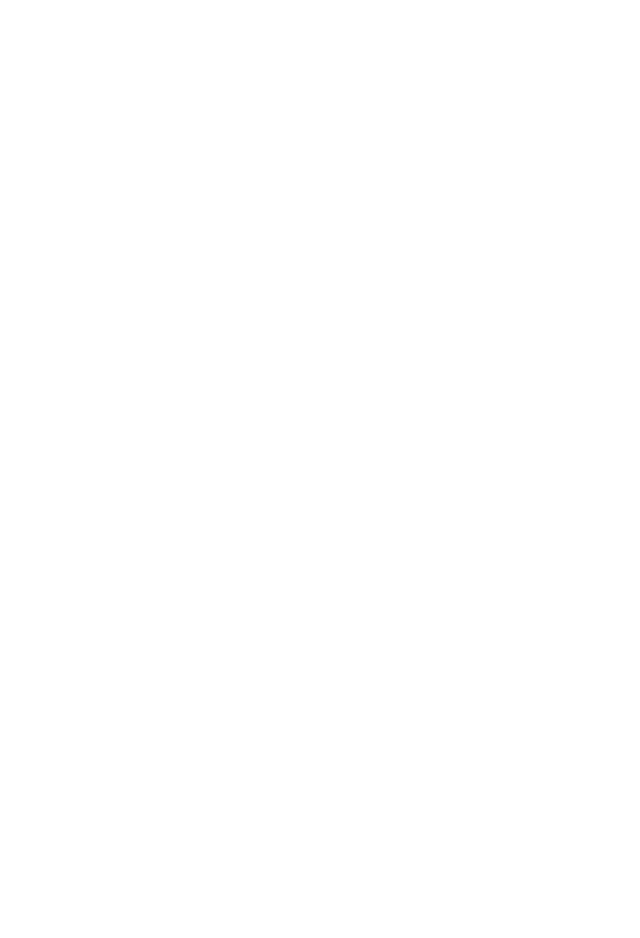
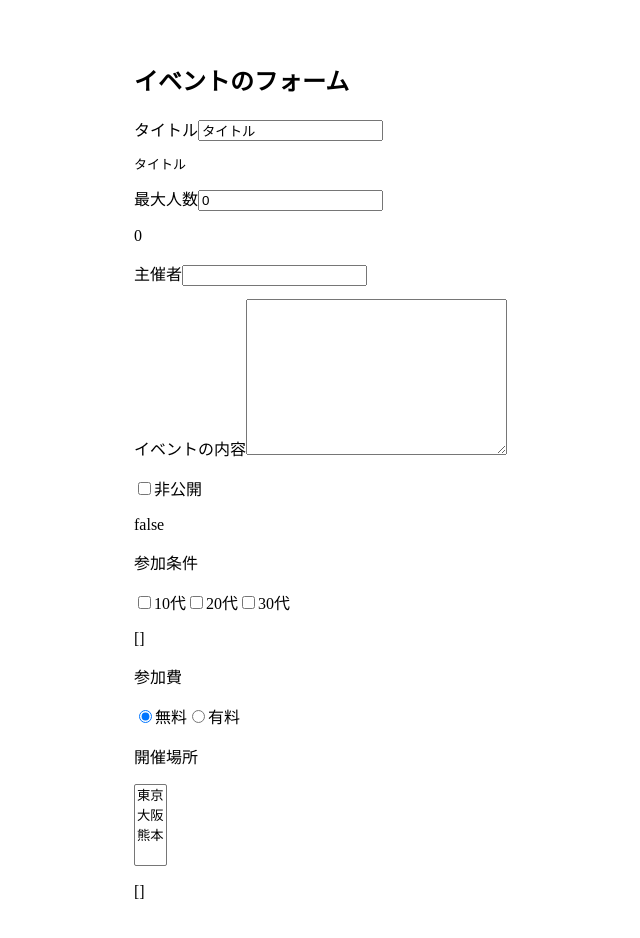
Before and after one commit to taji0625/vuejs-practice, a Vue app: page / in a window 1280 px wide. Shown: the part 340-1278 px from the top of the page, without its empty margins (34-674 px from the left). Before the commit the page ends 800 px from the top, so only its background shows below. Built offline with nearby package versions, Linux system fonts and the light colour scheme.

Commit message:
practice-4

```diff
--- a/src/App.vue
+++ b/src/App.vue
@@ -9,6 +9,86 @@
     <keep-alive>
       <component :is="currentComponent"></component>
     </keep-alive>
+    <div style="padding: 10rem;">
+      <h2>イベントのフォーム</h2>
+      <EventTitle v-model="eventData.title"></EventTitle>
+      <label for="maxNumber">最大人数</label>
+      <input
+        type="number"
+        id="MaxNumber"
+        v-model="eventData.maxNumber"
+      >
+      <p>{{ eventData.maxNumber }}</p>
+      <label for="host">主催者</label>
+      <input
+       id="host"
+       type="text"
+       v-model.trim="eventData.host"
+      >
+      <pre>{{ eventData.host }}</pre>
+      <label for="detail">イベントの内容</label>
+      <textarea
+        name=""
+        id="detail"
+        cols="30"
+        rows="10"
+        v-model="eventData.detail"
+      ></textarea>
+      <p style="white-space: pre;">{{ eventData.detail }}</p>
+      <input
+        type="checkbox"
+        id="isPrivate"
+        v-model="eventData.isPrivate"
+      >
+      <label for="isPrivate">非公開</label>
+      <p>{{ eventData.isPrivate }}</p>
+      <p>参加条件</p>
+      <input
+        type="checkbox"
+        id="10"
+        value="10代"
+        v-model="eventData.target"
+      >
+      <label for="10">10代</label>
+      <input
+        type="checkbox"
+        id="20"
+        value="20代"
+        v-model="eventData.target"
+      >
+      <label for="20">20代</label>
+      <input
+        type="checkbox"
+        id="30"
+        value="30代"
+        v-model="eventData.target"
+      >
+      <label for="30">30代</label>
+      <p>{{ eventData.target }}</p>
+      <p>参加費</p>
+      <input
+        type="radio"
+        id="free"
+        value="無料"
+        v-model="eventData.price"
+      >
+      <label for="free">無料</label>
+      <input
+        type="radio"
+        id="paid"
+        value="有料"
+        v-model="eventData.price"
+      >
+      <label for="paid">有料</label>
+      <p>開催場所</p>
+      <select v-model="eventData.location" multiple>
+        <option
+          v-for="location in locations"
+          :key="location"
+        >{{ location }}</option>
+      </select>
+      <p>{{ eventData.location }}</p>
+    </div>
   </div>
 </template>
 
@@ -16,18 +96,32 @@
 import LikeHeader from "./components/LikeHeader.vue";
 import About from "./components/About.vue";
 import Home from "./components/Home.vue";
+import EventTitle from "./components/EventTitle.vue";
+
 
 export default {
   data() {
     return {
       number: 14,
-      currentComponent: "Home"
+      currentComponent: "Home",
+      locations: ["東京", "大阪", "熊本"],
+      eventData: {
+        title: "タイトル",
+        maxNumber: 0,
+        host: "",
+        detail: "",
+        isPrivate: false,
+        target: [],
+        price: "無料",
+        location: []
+      }
     }
   },
   components: {
     LikeHeader,
     About,
-    Home
+    Home,
+    EventTitle
   },
   methods: {
     incrementNumber(value) {
@@ -36,12 +130,3 @@
   }
 };
 </script>
-
-<style scoped>
-div {
-  border: 1px solid blue;
-}
-h1 {
-  color: red;
-}
-</style>
--- a/src/components/About.vue
+++ b/src/components/About.vue
@@ -4,17 +4,3 @@
     <input type="text">
   </div>
 </template>
-
-<script>
-export default {
-  destroyed() {
-    console.log("destroyed");
-  },
-  deactivated() {
-    console.log("deactivated");
-  },
-  activated() {
-    console.log("activated");
-  }
-};
-</script>
--- /dev/null
+++ b/src/components/EventTitle.vue
@@ -0,0 +1,18 @@
+<template>
+  <div>
+    <label for="title">タイトル</label>
+      <input
+        type="text"
+        id="title"
+        :value="value"
+        @input="$emit('input', $event.target.value)"
+      >
+      <pre>{{ value }}</pre>
+  </div>
+</template>
+
+<script>
+export default {
+  props: ["value"]
+}
+</script>
--- a/src/components/LikeHeader.vue
+++ b/src/components/LikeHeader.vue
@@ -16,9 +16,3 @@
   },
 }
 </script>
-
-<style scoped>
-h1 {
-  color: red;
-}
-</style>
--- a/src/components/LikeNumber.vue
+++ b/src/components/LikeNumber.vue
@@ -20,9 +20,3 @@
   }
 };
 </script>
-
-<style scoped>
-div {
-  border: 1px solid red;
-}
-</style>
```
